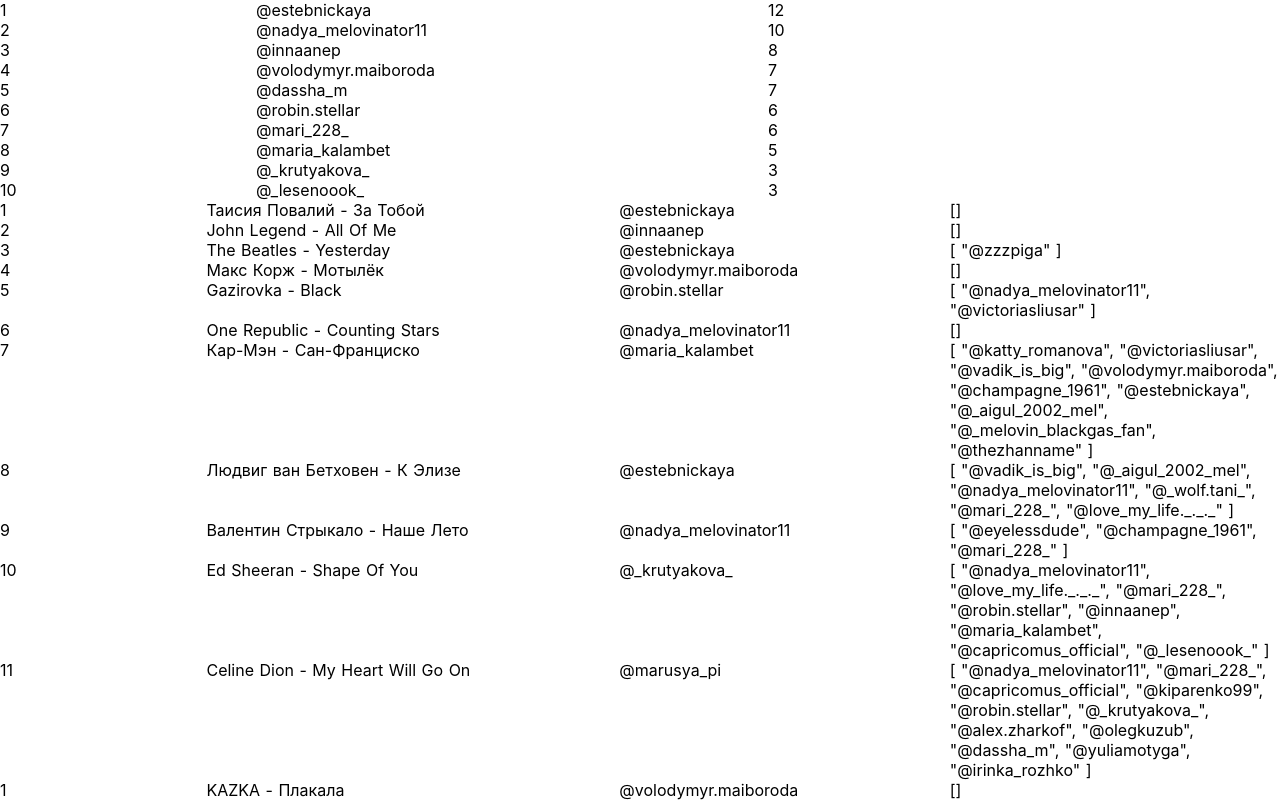
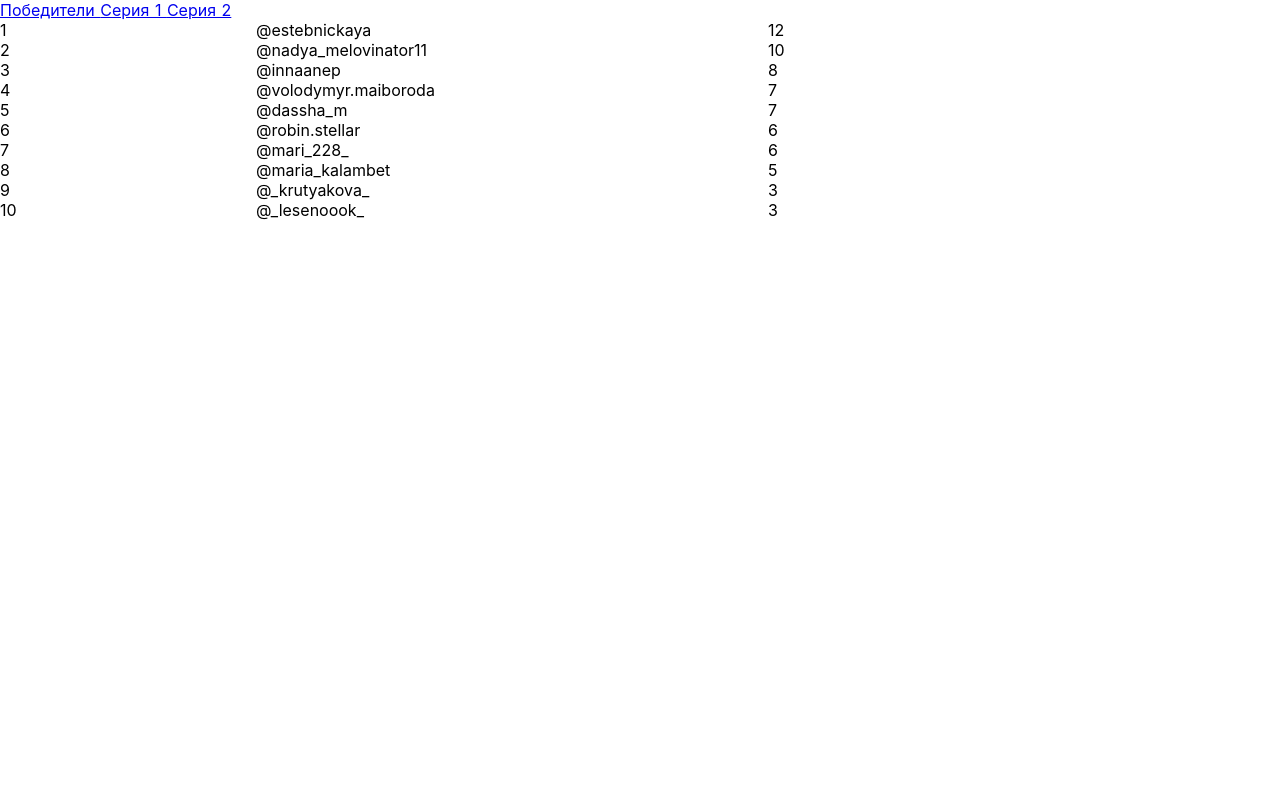
Before and after one commit to ardier16/guess-piano, a Nuxt app: page /season-1 in a window 1280 px wide. Shown: the top 800 px of the page. Built offline with nearby package versions, Linux system fonts and the light colour scheme.

Commit message:
Add switch

```diff
--- a/components/SeasonViewer.vue
+++ b/components/SeasonViewer.vue
@@ -1,10 +1,32 @@
 <template>
   <div class="season-viewer">
-    <season-winners :season="season" />
+    <div class="season-viewer__links">
+      <a
+        class="season-viewer__link"
+        href="#winners"
+      >
+        Победители
+      </a>
+
+      <a
+        v-for="(episode, i) in season.episodes"
+        :key="i"
+        class="season-viewer__link"
+        :href="`#episode-${i + 1}`"
+      >
+        Серия {{ i + 1 }}
+      </a>
+    </div>
+
+    <season-winners
+      v-show="!$route.hash || $route.hash === '#winners'"
+      :season="season"
+    />
 
     <div class="season-viewer__episodes">
       <episode-viewer
         v-for="(episode, i) in season.episodes"
+        v-show="$route.hash === `#episode-${i + 1}`"
         :key="i"
         class="season-viewer__episode"
         :episode="episode"
```
